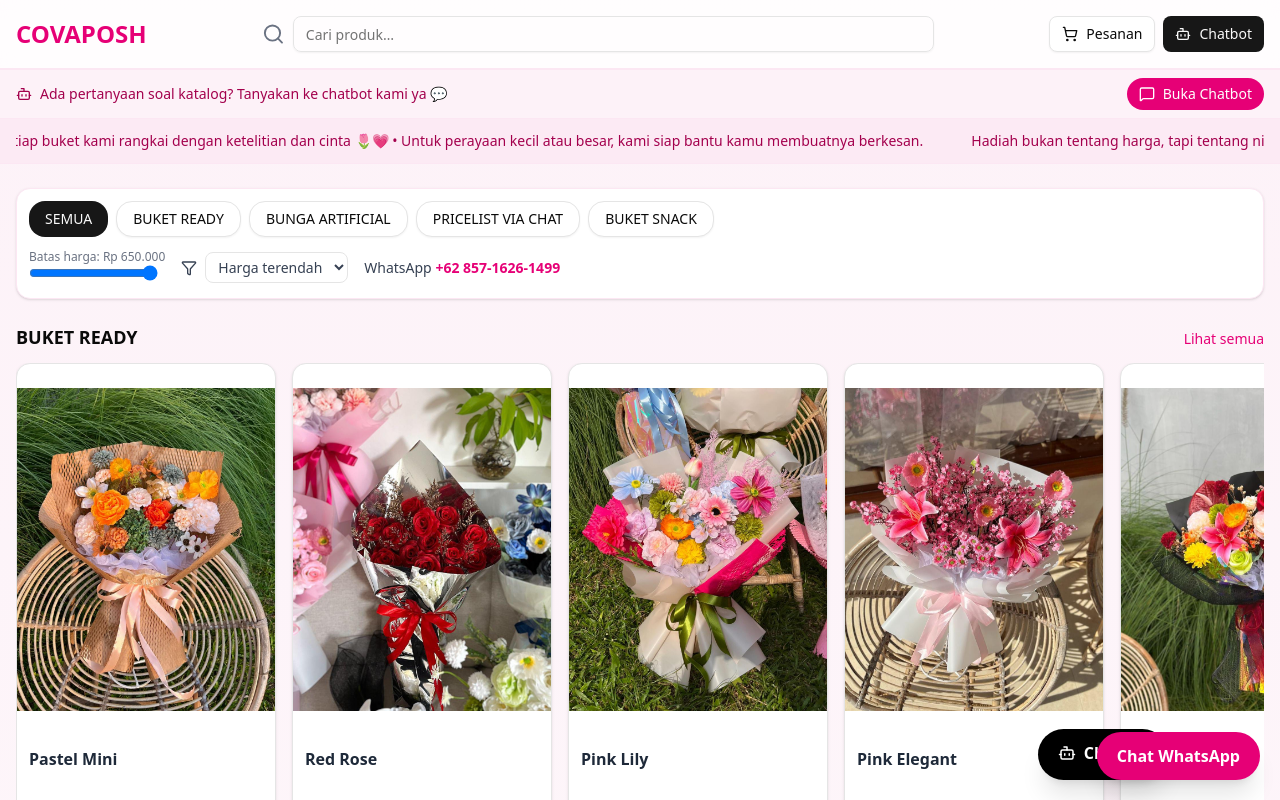
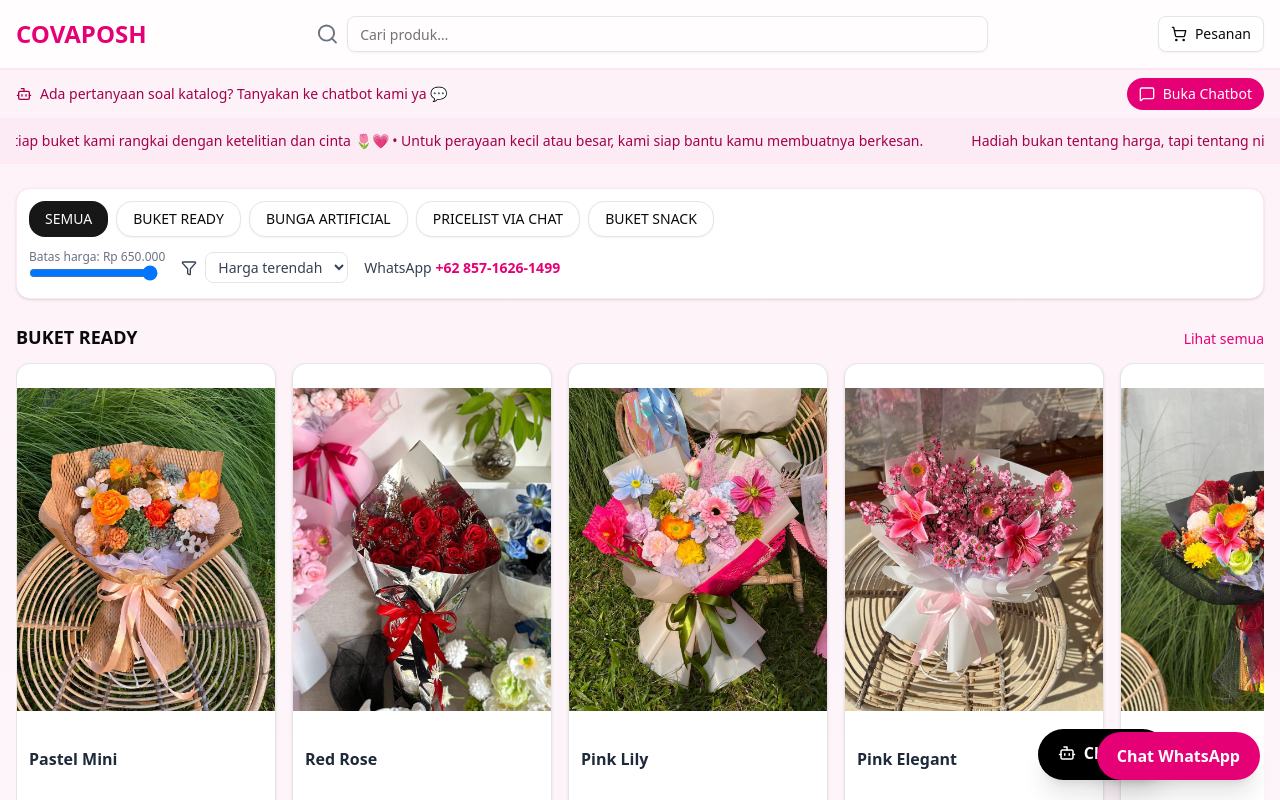
Before and after one commit to octavianasholikhah/covaposh-catalog, a Next.js app: page / in a window 1280 px wide. Shown: the top 800 px of the page. Built offline with nearby package versions, Linux system fonts and the light colour scheme.

Commit message:
Update page.tsx

```diff
--- a/src/app/page.tsx
+++ b/src/app/page.tsx
@@ -9,7 +9,7 @@ import { Button } from '@/components/ui/button';
 import { Card, CardContent } from '@/components/ui/card';
 import { Input } from '@/components/ui/input';
 import { Badge } from '@/components/ui/badge';
-import ChatHint from '@/components/ui/ChatHint'; // ✅ IMPORT DI ATAS
+import ChatHint from '@/components/ui/ChatHint';
 
 import {
   PRODUCTS, PRICE_MIN, PRICE_MAX,
@@ -82,7 +82,7 @@ export default function Page() {
   return (
     <main className="min-h-screen bg-gradient-to-b from-pink-50 to-white">
       <Header search={search} setSearch={setSearch} />
-      <ChatHint /> {/* ✅ DIPANGGIL DI SINI */}
+      <ChatHint />
       <MovingTagline />
 
       <section className={`${CONTAINER} py-6`}>
@@ -170,12 +170,7 @@ function Header({ search, setSearch }: { search: string; setSearch: (v: string)
               <ShoppingCart size={18} /> Pesanan
             </Link>
           </Button>
-
-          <Button asChild>
-            <Link href="/chat" aria-label="Masuk ke Chatbot" className="flex items-center gap-2">
-              <Bot size={18} /> Chatbot
-            </Link>
-          </Button>
+          {/* Chatbot header button DIHILANGKAN */}
         </div>
       </div>
     </header>
```
